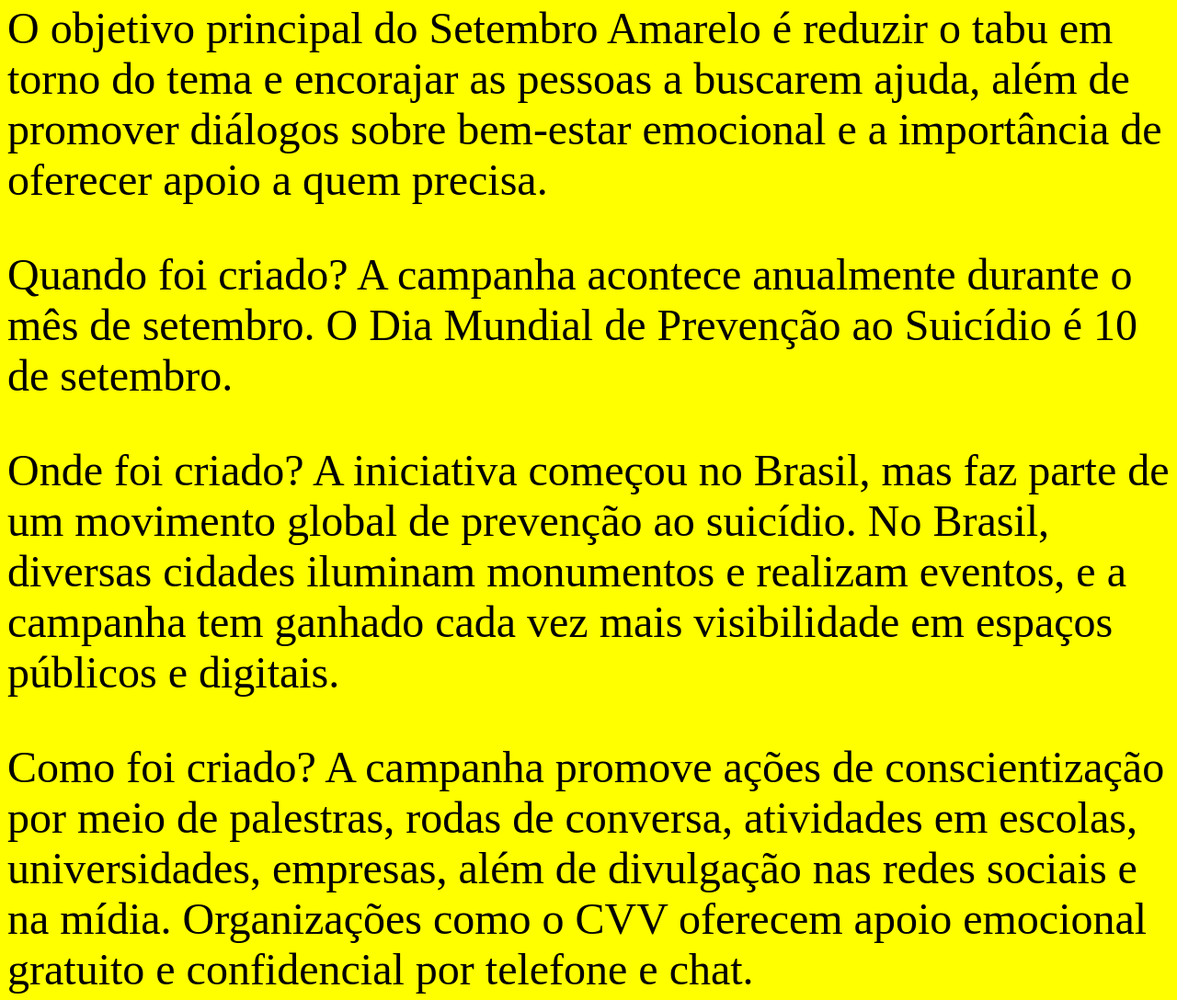
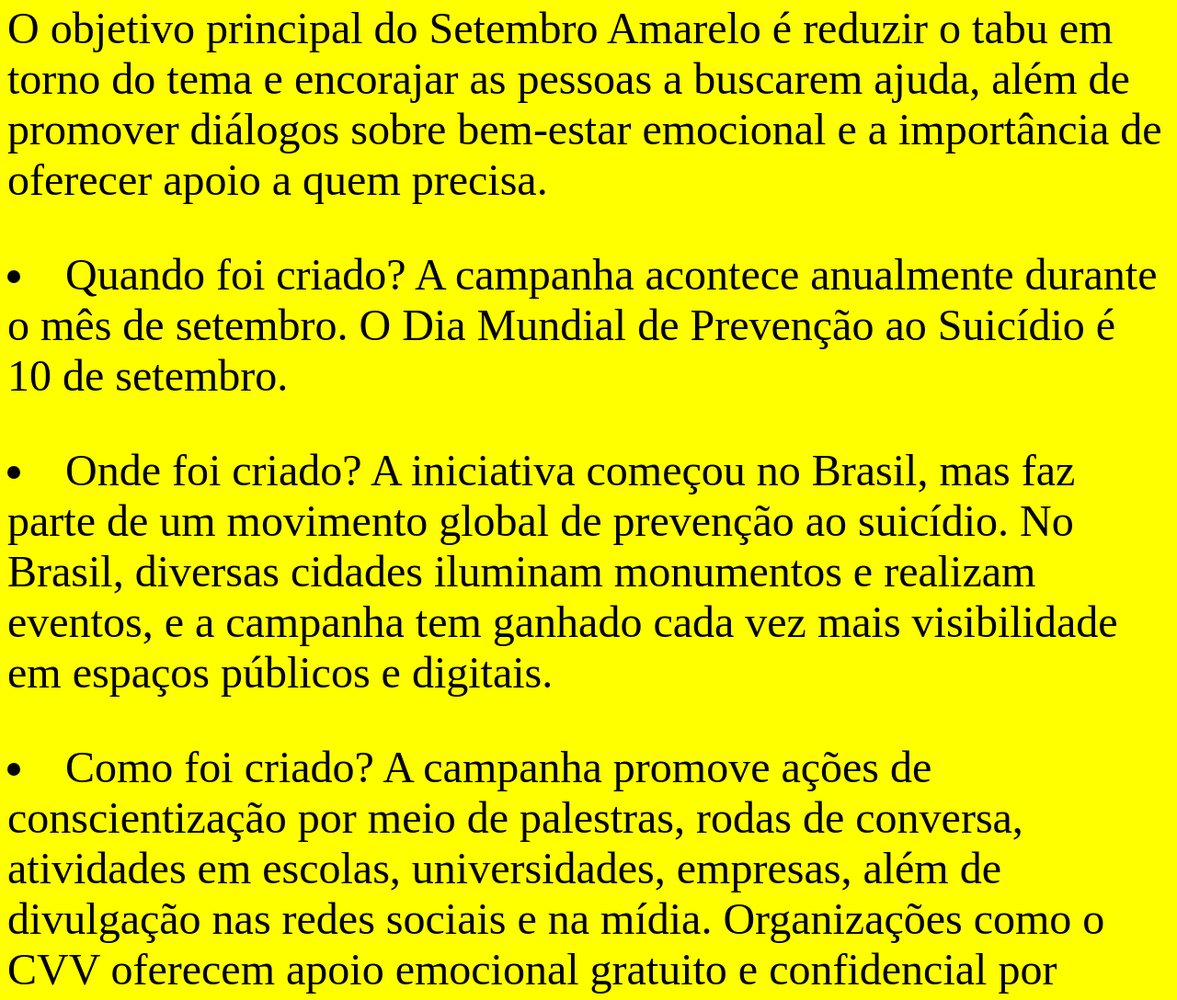
Before and after one commit to matheus-stack/setembro-amarelo, a plain HTML site: page index.html in a window 1280 px wide. Shown: the part 1504-2592 px from the top of the page at 92% size. Drawn offline with Linux system fonts and the light colour scheme.

Commit message:
Update index.html

```diff
--- a/index.html
+++ b/index.html
@@ -12,15 +12,15 @@
 </p>
 <p>          A cor amarela foi escolhida como símbolo de esperança e luz, e durante o mês, diversos monumentos e prédios públicos são iluminados com essa cor para chamar a atenção para a causa. Instituições como o CVV (Centro de Valorização da Vida) oferecem apoio emocional gratuito para quem está passando por momentos difíceis.</p>
 
-<p>          O objetivo principal do Setembro Amarelo é reduzir o tabu em torno do tema e encorajar as pessoas a buscarem ajuda, além de promover diálogos sobre bem-estar emocional e a importância de oferecer apoio a quem precisa.</p>
+<p>          O objetivo principal do Setembro Amarelo é reduzir o tabu em torno do tema e encorajar as pessoas a buscarem ajuda, além de promover diálogos sobre bem-estar emocional e a importância de oferecer apoio a quem precisa.</p></li>
+ </li>
+<p>          <li>Quando foi criado?    A campanha acontece anualmente durante o mês de setembro. O Dia Mundial de Prevenção ao Suicídio é 10 de setembro.</p>
 
-<p>          Quando foi criado?    A campanha acontece anualmente durante o mês de setembro. O Dia Mundial de Prevenção ao Suicídio é 10 de setembro.</p>
+<p>          <li>Onde foi criado?    A iniciativa começou no Brasil, mas faz parte de um movimento global de prevenção ao suicídio. No Brasil, diversas cidades iluminam monumentos e realizam eventos, e a campanha tem ganhado cada vez mais visibilidade em espaços públicos e digitais.</p></li>
 
-<p>          Onde foi criado?    A iniciativa começou no Brasil, mas faz parte de um movimento global de prevenção ao suicídio. No Brasil, diversas cidades iluminam monumentos e realizam eventos, e a campanha tem ganhado cada vez mais visibilidade em espaços públicos e digitais.</p>
+<p>          <li>Como foi criado?    A campanha promove ações de conscientização por meio de palestras, rodas de conversa, atividades em escolas, universidades, empresas, além de divulgação nas redes sociais e na mídia. Organizações como o CVV oferecem apoio emocional gratuito e confidencial por telefone e chat.</p></li>
 
-<p>          Como foi criado?    A campanha promove ações de conscientização por meio de palestras, rodas de conversa, atividades em escolas, universidades, empresas, além de divulgação nas redes sociais e na mídia. Organizações como o CVV oferecem apoio emocional gratuito e confidencial por telefone e chat.</p>
-
-<p>          Por quê foi criado?   Setembro Amarelo foi criado para conscientizar a população sobre a importância da saúde mental e a prevenção do suicídio, um problema de saúde pública que, segundo a OMS, tira a vida de mais de 700 mil pessoas por ano no mundo. O objetivo é quebrar o estigma em torno do tema e oferecer suporte emocional para pessoas em crise, encorajando-as a buscar ajuda antes que seja tarde demais.</p>
+<p>          <li>Por quê foi criado?   Setembro Amarelo foi criado para conscientizar a população sobre a importância da saúde mental e a prevenção do suicídio, um problema de saúde pública que, segundo a OMS, tira a vida de mais de 700 mil pessoas por ano no mundo. O objetivo é quebrar o estigma em torno do tema e oferecer suporte emocional para pessoas em crise, encorajando-as a buscar ajuda antes que seja tarde demais.</p>
 
 <p>          A cor amarela representa luz, vida e a valorização do cuidado com o bem-estar emocional.</p>
 </FONT>
```
